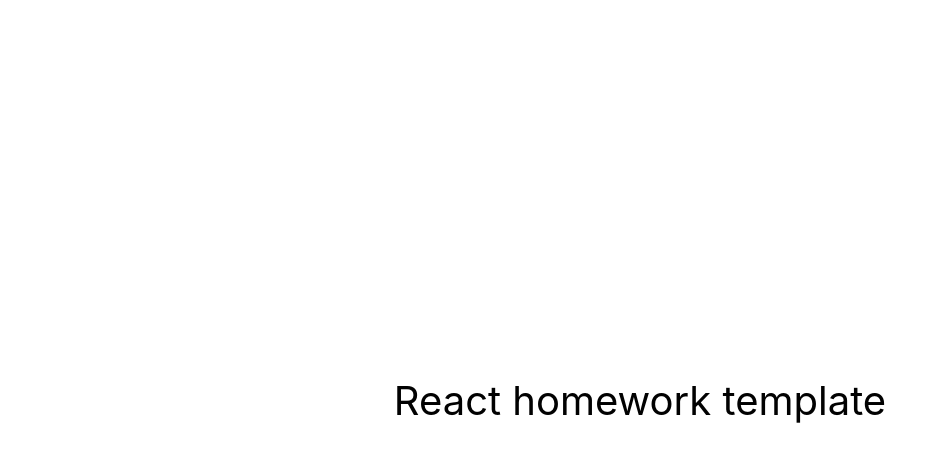
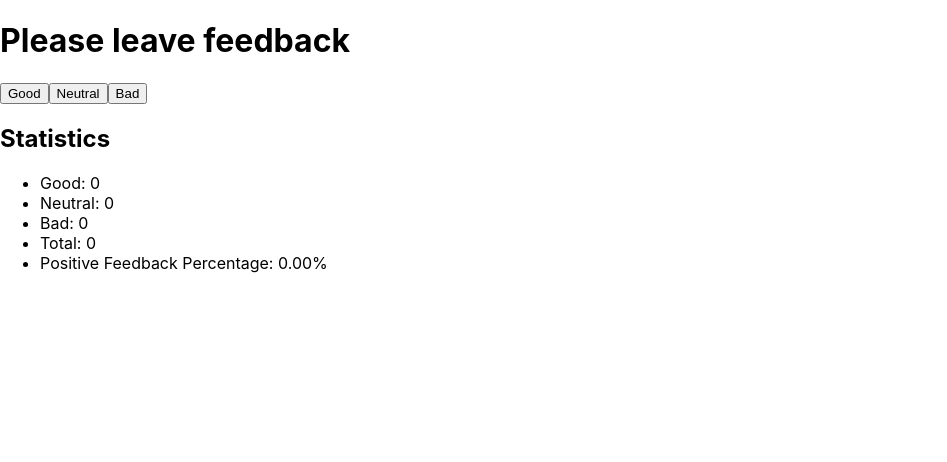
Before and after one commit to tomcek2/goit-react-hw-02-feedback, a React (Create React App) app: page / in a window 1280 px wide. Shown: the top 462 px of the page, without its empty margins (0-947 px from the left). Built offline with nearby package versions, Linux system fonts and the light colour scheme.

Commit message:
Finished first two steps of Feedback component
Complited two tasks of Feedback component:
- created DOM
- created Feedback class with state object
- created handleClick, countTotalFeedback and countPositiveFeedbackPercentage
- added styles to buttons

```diff
--- /dev/null
+++ b/src/components/App.js
@@ -0,0 +1,9 @@
+import { Feedback } from './Feedback/Feedback';
+
+export const App = () => {
+  return (
+    <div>
+      <Feedback />
+    </div>
+  );
+};
--- a/src/components/App.jsx
+++ /dev/null
@@ -1,16 +0,0 @@
-export const App = () => {
-  return (
-    <div
-      style={{
-        height: '100vh',
-        display: 'flex',
-        justifyContent: 'center',
-        alignItems: 'center',
-        fontSize: 40,
-        color: '#010101'
-      }}
-    >
-      React homework template
-    </div>
-  );
-};
--- /dev/null
+++ b/src/components/Feedback/Feedback.js
@@ -0,0 +1,62 @@
+import React, { Component } from 'react';
+
+export class Feedback extends Component {
+  state = {
+    good: 0,
+    neutral: 0,
+    bad: 0,
+  };
+
+  handleClick = event => {
+    console.log(event.target.value);
+    const { name } = event.target;
+    this.setState(prevState => {
+      return {
+        [name]: prevState[name] + 1,
+      };
+    });
+  };
+
+  countTotalFeedback = () => {
+    const { good, neutral, bad } = this.state;
+    return good + neutral + bad;
+  };
+
+  countPositiveFeedbackPercentage = () => {
+    const total = this.countTotalFeedback();
+    const { good } = this.state;
+    return total === 0 ? 0 : (good / total) * 100;
+  };
+
+  render() {
+    const { good, neutral, bad } = this.state;
+    const totalFeedback = this.countTotalFeedback();
+    const positiveFeedbackPercentage = this.countPositiveFeedbackPercentage();
+
+    return (
+      <>
+        <h1>Please leave feedback</h1>
+        <button onClick={this.handleClick} name="good">
+          Good
+        </button>
+        <button onClick={this.handleClick} name="neutral">
+          Neutral
+        </button>
+        <button onClick={this.handleClick} name="bad">
+          Bad
+        </button>
+        <h2>Statistics</h2>
+        <ul>
+          <li>Good: {good}</li>
+          <li>Neutral: {neutral}</li>
+          <li>Bad: {bad}</li>
+          <li>Total: {totalFeedback}</li>
+          <li>
+            Positive Feedback Percentage:{' '}
+            {positiveFeedbackPercentage.toFixed(2)}%
+          </li>
+        </ul>
+      </>
+    );
+  }
+}
--- a/src/index.js
+++ b/src/index.js
@@ -1,10 +1,8 @@
 import React from 'react';
 import ReactDOM from 'react-dom/client';
-import { App } from 'components/App';
+import { App } from './components/App';
 import './index.css';
 
-ReactDOM.createRoot(document.getElementById('root')).render(
-  <React.StrictMode>
-    <App />
-  </React.StrictMode>
-);
+const root = ReactDOM.createRoot(document.getElementById('root'));
+
+root.render(<App />);
```
Also changed, not shown: src/components/Feedback/Feedback.module.css (added).
